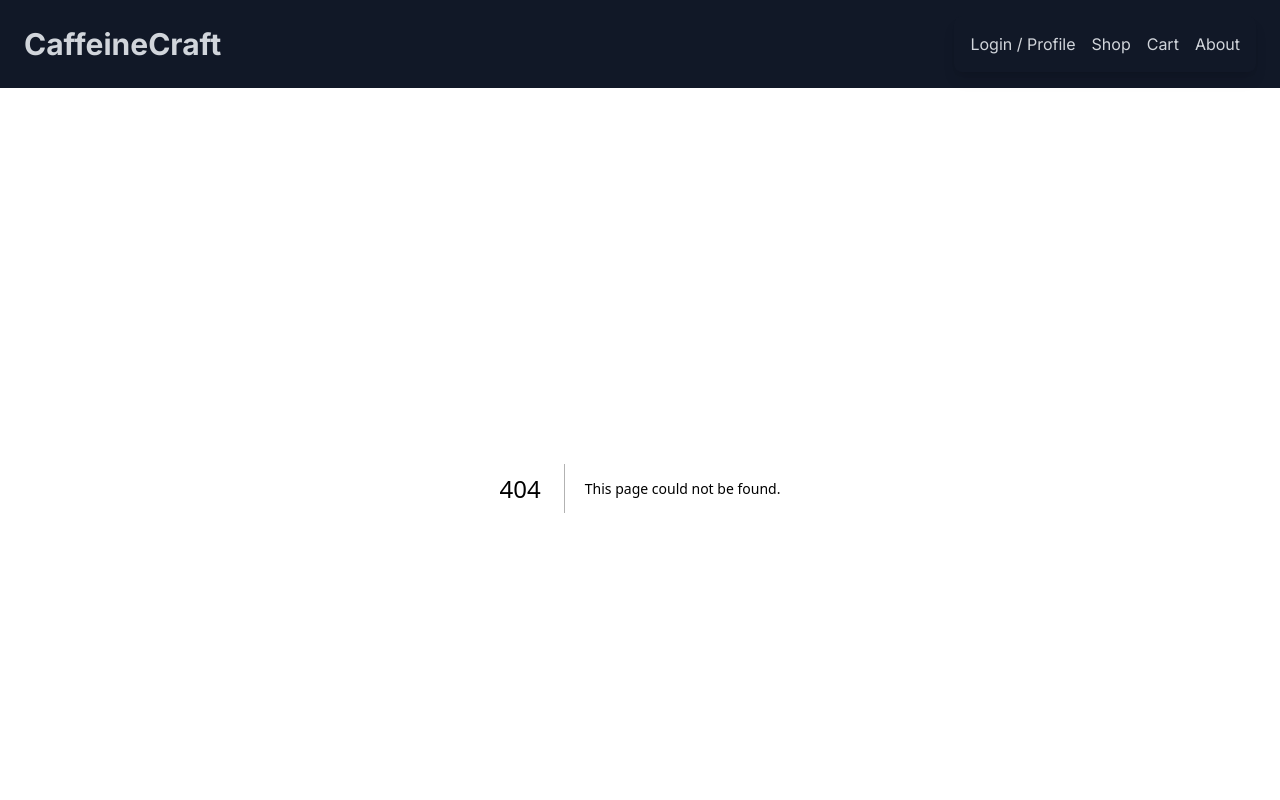
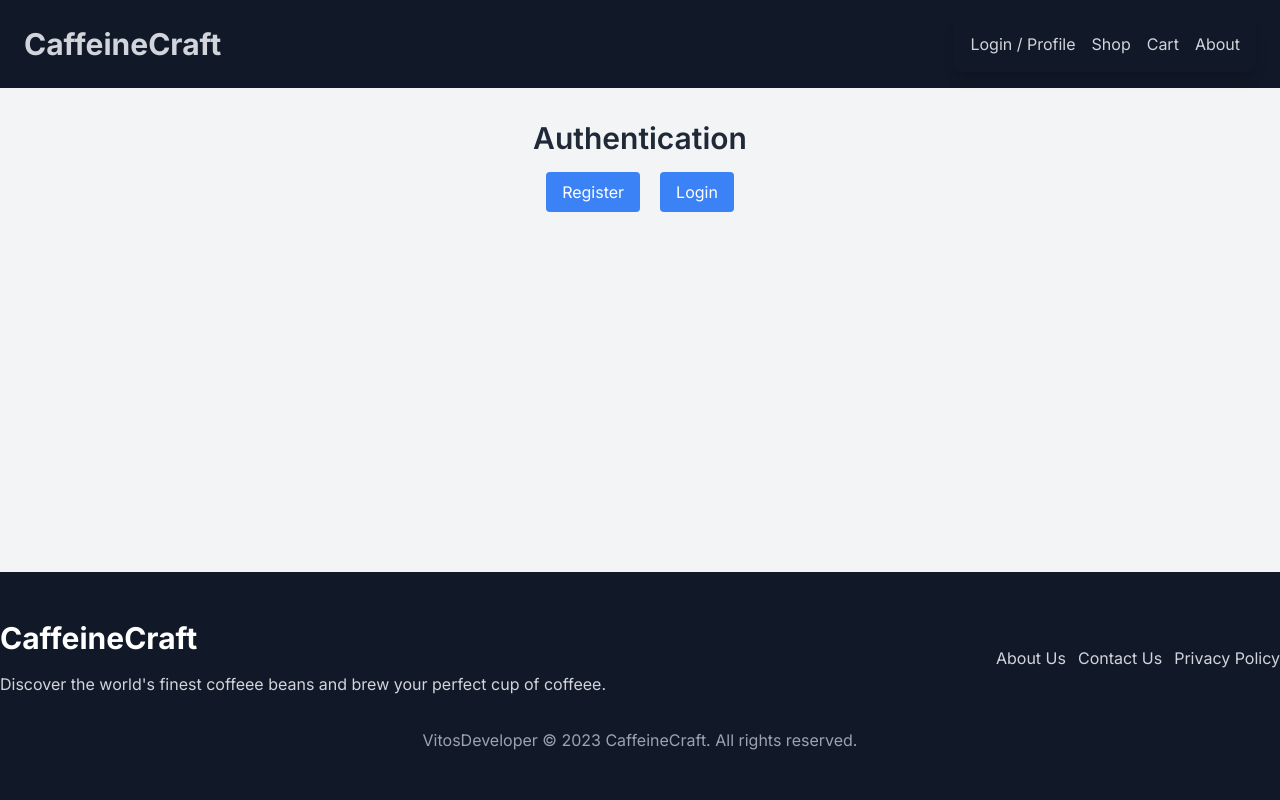
Before and after one commit to vitosnatios/CaffeineCraft, a Next.js app: page /auth in a window 1280 px wide. Before the commit this address had no page. Shown: the top 800 px of the page. Built offline with nearby package versions, Linux system fonts and the light colour scheme.

Commit message:
auth page ready

```diff
--- /dev/null
+++ b/app/auth/page.tsx
@@ -0,0 +1,29 @@
+import Link from 'next/link';
+
+type Props = {};
+
+const AuthPage = (props: Props) => {
+  return (
+    <div className='bg-gray-100 py-8 px-4 flex flex-col items-center'>
+      <h1 className='text-3xl font-semibold text-gray-800 mb-4'>
+        Authentication
+      </h1>
+      <div className='flex flex-col md:flex-row items-center gap-5'>
+        <Link
+          href='/auth/register'
+          className='bg-blue-500 text-white py-2 px-4 rounded hover:bg-blue-600 transition duration-300'
+        >
+          Register
+        </Link>
+        <Link
+          href='/auth/login'
+          className='bg-blue-500 text-white py-2 px-4 rounded hover:bg-blue-600 transition duration-300'
+        >
+          Login
+        </Link>
+      </div>
+    </div>
+  );
+};
+
+export default AuthPage;
--- a/app/components/mainPage/Banner.tsx
+++ b/app/components/mainPage/Banner.tsx
@@ -4,7 +4,7 @@ import BannerText from './BannerText';
 
 const Banner = () => {
   return (
-    <div className='container mx-auto flex flex-col md:flex-row items-center gap-10'>
+    <div className='container mx-auto flex flex-col md:flex-row items-center gap-10 mb-5'>
       <BannerText />
       <div className='self-center'>
         <Image
--- a/app/components/partials/Footer.tsx
+++ b/app/components/partials/Footer.tsx
@@ -1,9 +1,7 @@
 import Link from 'next/link';
 import React from 'react';
 
-type Props = {};
-
-const Footer = (props: Props) => {
+const Footer = () => {
   return (
     <footer className='bg-gray-900 text-white py-12'>
       <div className='container mx-auto flex flex-col md:flex-row justify-between items-center'>
--- a/app/components/partials/header/NavLinks.tsx
+++ b/app/components/partials/header/NavLinks.tsx
@@ -1,12 +1,10 @@
 import Link from 'next/link';
 import React from 'react';
 
-type Props = {};
-
-const NavLinks = (props: Props) => {
+const NavLinks = () => {
   return (
     <>
-      <Link href='/login' className='text-gray-300 hover:text-white block'>
+      <Link href='/auth' className='text-gray-300 hover:text-white block'>
         Login / Profile
       </Link>
       <Link href='/shop' className='text-gray-300 hover:text-white block'>
--- a/app/layout.tsx
+++ b/app/layout.tsx
@@ -19,9 +19,13 @@ export default function RootLayout({
   return (
     <html lang='en'>
       <body className={inter.className}>
-        <Header />
-        {children}
-        <Footer />
+        <div className='flex flex-col min-h-screen'>
+          <Header />
+          <div className='flex-grow bg-gray-100py-8 px-4 md:px-16 bg-gray-100'>
+            {children}
+          </div>
+          <Footer />
+        </div>
       </body>
     </html>
   );
--- a/app/page.tsx
+++ b/app/page.tsx
@@ -10,12 +10,8 @@ export default async function Home() {
   const products = await getAllProducts();
   return (
     <>
-      <section className='bg-gray-100 py-8 px-4 md:px-16'>
-        <Banner />
-      </section>
-      <section className='bg-white py-8 px-4 md:px-16 h-80'>
-        <FeaturedItemsCarousel products={products} />
-      </section>
+      <Banner />
+      <FeaturedItemsCarousel products={products} />
     </>
   );
 }
```
